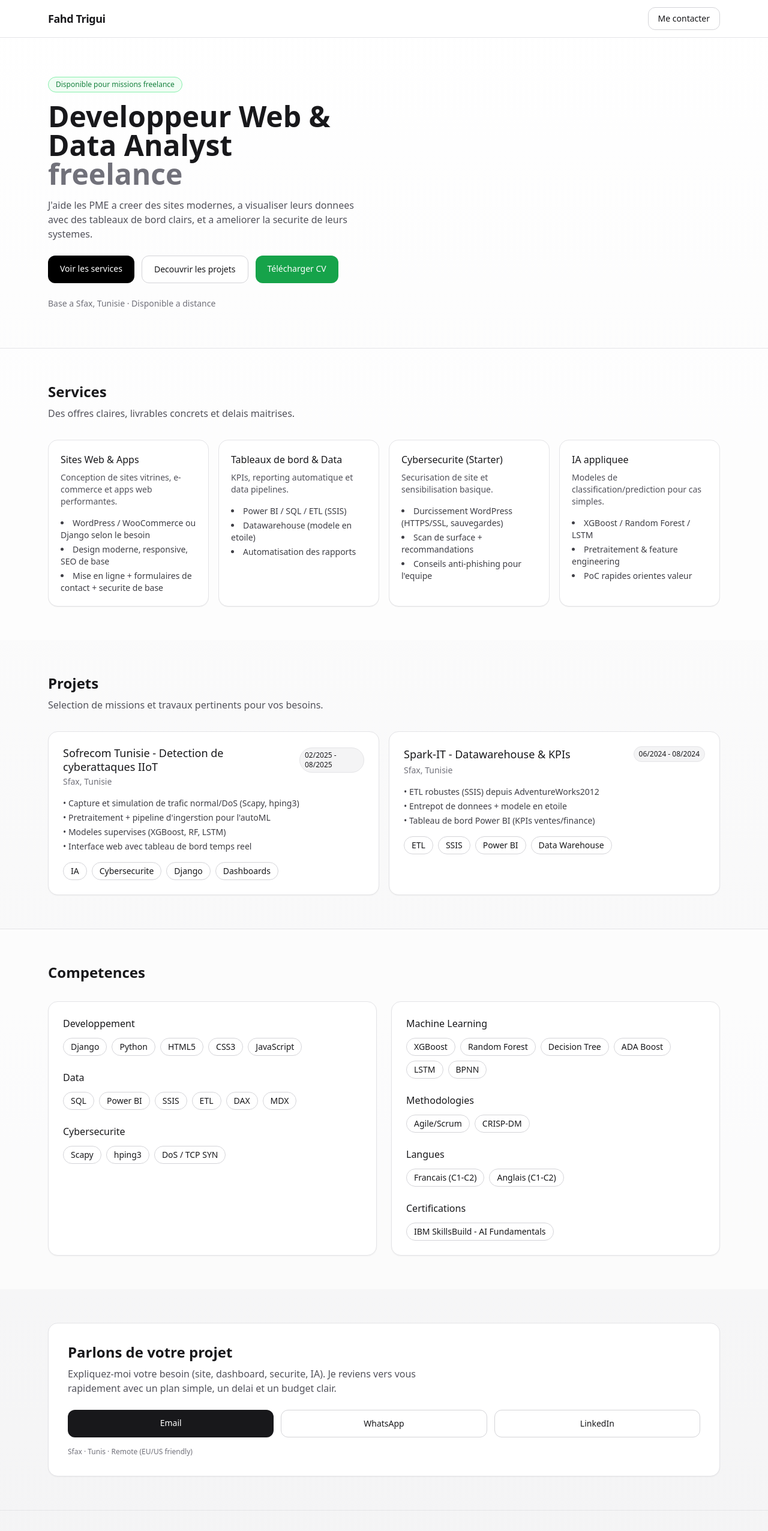
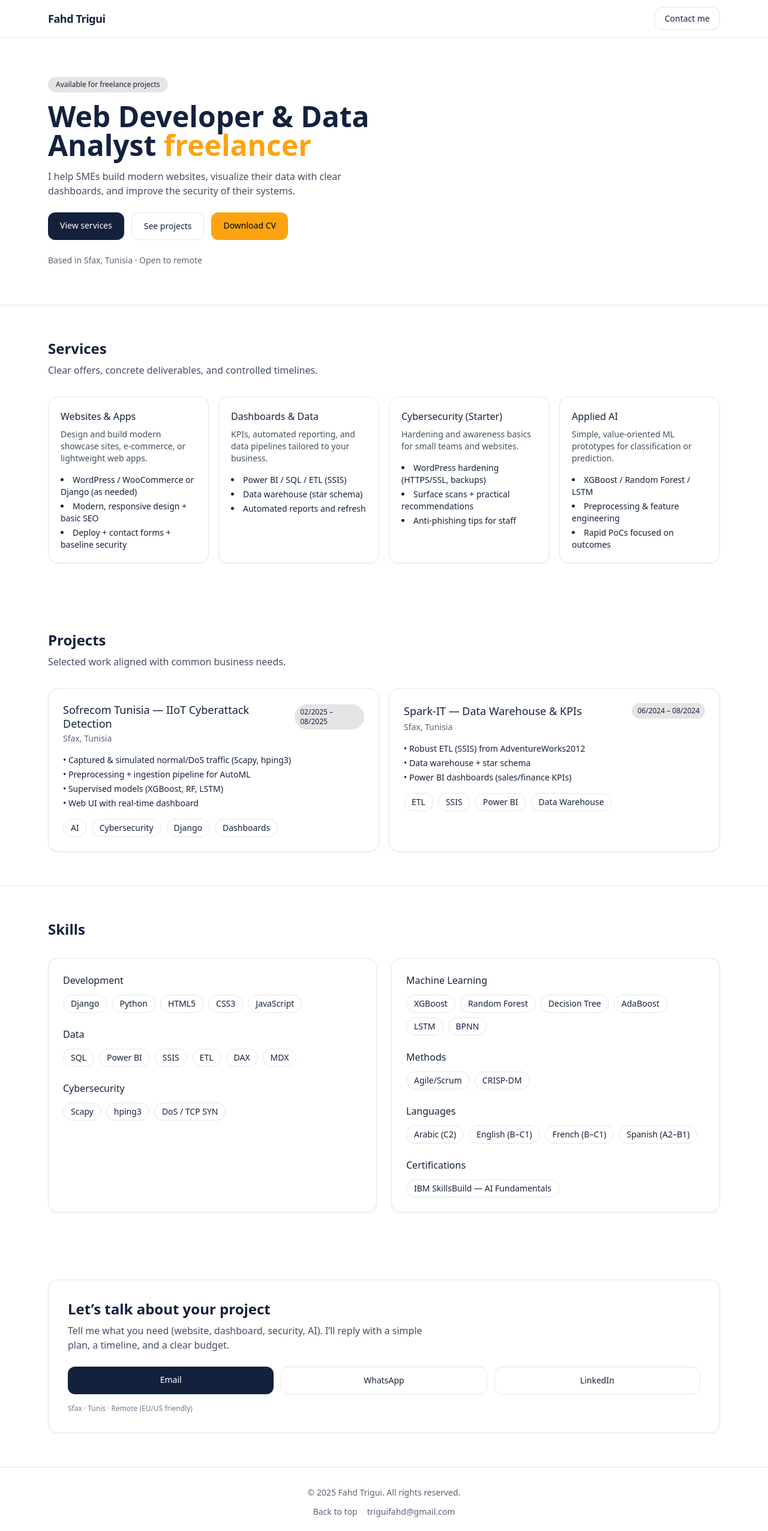
Before and after one commit to fahdtrigui/my-portfolio, a React (Vite) app: page / in a window 1280 px wide. Shown: the top 2552 px of the page at 60% size. Built offline with nearby package versions, Linux system fonts and the light colour scheme.

Commit message:
English version + brand palette + language levels

```diff
--- a/src/Portfolio.jsx
+++ b/src/Portfolio.jsx
@@ -1,66 +1,72 @@
 import React from "react";
+
+/* ---------- DATA ---------- */
 
 const services = [
   {
-    title: "Sites Web & Apps",
-    desc: "Conception de sites vitrines, e-commerce et apps web performantes.",
+    title: "Websites & Apps",
+    desc:
+      "Design and build modern showcase sites, e-commerce, or lightweight web apps.",
     bullets: [
-      "WordPress / WooCommerce ou Django selon le besoin",
-      "Design moderne, responsive, SEO de base",
-      "Mise en ligne + formulaires de contact + securite de base",
+      "WordPress / WooCommerce or Django (as needed)",
+      "Modern, responsive design + basic SEO",
+      "Deploy + contact forms + baseline security",
     ],
   },
   {
-    title: "Tableaux de bord & Data",
-    desc: "KPIs, reporting automatique et data pipelines.",
+    title: "Dashboards & Data",
+    desc:
+      "KPIs, automated reporting, and data pipelines tailored to your business.",
     bullets: [
       "Power BI / SQL / ETL (SSIS)",
-      "Datawarehouse (modele en etoile)",
-      "Automatisation des rapports",
+      "Data warehouse (star schema)",
+      "Automated reports and refresh",
     ],
   },
   {
-    title: "Cybersecurite (Starter)",
-    desc: "Securisation de site et sensibilisation basique.",
+    title: "Cybersecurity (Starter)",
+    desc:
+      "Hardening and awareness basics for small teams and websites.",
     bullets: [
-      "Durcissement WordPress (HTTPS/SSL, sauvegardes)",
-      "Scan de surface + recommandations",
-      "Conseils anti-phishing pour l'equipe",
+      "WordPress hardening (HTTPS/SSL, backups)",
+      "Surface scans + practical recommendations",
+      "Anti-phishing tips for staff",
     ],
   },
   {
-    title: "IA appliquee",
-    desc: "Modeles de classification/prediction pour cas simples.",
+    title: "Applied AI",
+    desc:
+      "Simple, value-oriented ML prototypes for classification or prediction.",
     bullets: [
       "XGBoost / Random Forest / LSTM",
-      "Pretraitement & feature engineering",
-      "PoC rapides orientes valeur",
+      "Preprocessing & feature engineering",
+      "Rapid PoCs focused on outcomes",
     ],
   },
 ];
 
 const projects = [
   {
-    title: "Sofrecom Tunisie - Detection de cyberattaques IIoT",
-    period: "02/2025 - 08/2025",
-    location: "Sfax, Tunisie",
-    tags: ["IA", "Cybersecurite", "Django", "Dashboards"],
+    title: "Sofrecom Tunisia — IIoT Cyberattack Detection",
+    period: "02/2025 – 08/2025",
+    location: "Sfax, Tunisia",
+    tags: ["AI", "Cybersecurity", "Django", "Dashboards"],
     points: [
-      "Capture et simulation de trafic normal/DoS (Scapy, hping3)",
-      "Pretraitement + pipeline d'ingerstion pour l'autoML",
-      "Modeles supervises (XGBoost, RF, LSTM)",
-      "Interface web avec tableau de bord temps reel",
+      "Captured & simulated normal/DoS traffic (Scapy, hping3)",
+      "Preprocessing + ingestion pipeline for AutoML",
+      "Supervised models (XGBoost, RF, LSTM)",
+      "Web UI with real-time dashboard",
     ],
   },
   {
-    title: "Spark-IT - Datawarehouse & KPIs",
-    period: "06/2024 - 08/2024",
-    location: "Sfax, Tunisie",
+    title: "Spark-IT — Data Warehouse & KPIs",
+    period: "06/2024 – 08/2024",
+    location: "Sfax, Tunisia",
     tags: ["ETL", "SSIS", "Power BI", "Data Warehouse"],
     points: [
-      "ETL robustes (SSIS) depuis AdventureWorks2012",
-      "Entrepot de donnees + modele en etoile",
-      "Tableau de bord Power BI (KPIs ventes/finance)",
+      "Robust ETL (SSIS) from AdventureWorks2012",
+      "Data warehouse + star schema",
+      "Power BI dashboards (sales/finance KPIs)",
     ],
   },
 ];
@@ -69,9 +75,15 @@ const skills = {
   Dev: ["Django", "Python", "HTML5", "CSS3", "JavaScript"],
   Data: ["SQL", "Power BI", "SSIS", "ETL", "DAX", "MDX"],
   Sec: ["Scapy", "hping3", "DoS / TCP SYN"],
-  ML: ["XGBoost", "Random Forest", "Decision Tree", "ADA Boost", "LSTM", "BPNN"],
+  ML: ["XGBoost", "Random Forest", "Decision Tree", "AdaBoost", "LSTM", "BPNN"],
   Method: ["Agile/Scrum", "CRISP-DM"],
-  Lang: ["Francais (C1-C2)", "Anglais (C1-C2)"],
+  // Language levels per your request:
+  Lang: [
+    "Arabic (C2)",
+    "English (B–C1)",
+    "French (B–C1)",
+    "Spanish (A2–B1)",
+  ],
 };
 
 const Chips = ({ items }) => (
@@ -79,7 +91,7 @@ const Chips = ({ items }) => (
     {items.map((t) => (
       <span
         key={t}
-        className="px-3 py-1 rounded-full border border-zinc-300 text-sm bg-white/60 backdrop-blur"
+        className="px-3 py-1 rounded-full border bg-white text-[#14213d] border-[#e5e5e5] text-sm"
       >
         {t}
       </span>
@@ -87,26 +99,28 @@ const Chips = ({ items }) => (
   </div>
 );
 
+/* ---------- UI ---------- */
+
 export default function Portfolio() {
   return (
-    <div className="min-h-screen bg-gradient-to-b from-white to-zinc-100 text-zinc-900">
+    <div className="min-h-screen bg-[#ffffff] text-[#14213d]">
       {/* Header */}
-      <header className="sticky top-0 z-20 bg-white/70 backdrop-blur border-b border-zinc-200">
+      <header className="sticky top-0 z-20 bg-white/90 backdrop-blur border-b border-[#e5e5e5]">
         <div className="max-w-6xl mx-auto px-4 py-3 flex items-center justify-between">
           <a href="#home" className="font-semibold text-lg tracking-tight">
             Fahd Trigui
           </a>
           <nav className="hidden md:flex items-center gap-6 text-sm">
-            <a className="hover:opacity-80" href="#services">Services</a>
-            <a className="hover:opacity-80" href="#projects">Projets</a>
-            <a className="hover:opacity-80" href="#skills">Competences</a>
-            <a className="hover:opacity-80" href="#contact">Contact</a>
+            <a className="hover:text-[#fca311]" href="#services">Services</a>
+            <a className="hover:text-[#fca311]" href="#projects">Projects</a>
+            <a className="hover:text-[#fca311]" href="#skills">Skills</a>
+            <a className="hover:text-[#fca311]" href="#contact">Contact</a>
           </nav>
           <a
-            href="mailto:triguifahd@gmail.com"
-            className="inline-flex items-center gap-2 rounded-xl border border-zinc-300 bg-white px-4 py-2 text-sm hover:shadow"
+            href="#contact"
+            className="inline-flex items-center gap-2 rounded-xl border border-[#e5e5e5] bg-white px-4 py-2 text-sm hover:bg-[#fca311] hover:text-black transition"
           >
-            Me contacter
+            Contact me
           </a>
         </div>
       </header>
@@ -115,57 +129,64 @@ export default function Portfolio() {
       <section id="home" className="relative">
         <div className="max-w-6xl mx-auto px-4 py-16 grid md:grid-cols-2 gap-10 items-center">
           <div>
-            <div className="inline-flex items-center gap-2 rounded-full border border-green-300 bg-green-50 px-3 py-1 text-xs text-green-700">
-              Disponible pour missions freelance
+            <div className="inline-flex items-center gap-2 rounded-full border border-[#e5e5e5] bg-[#e5e5e5] px-3 py-1 text-xs text-[#14213d]">
+              Available for freelance projects
             </div>
             <h1 className="mt-4 text-4xl md:text-5xl font-bold leading-tight">
-              Developpeur Web & Data Analyst <span className="text-zinc-500">freelance</span>
+              Web Developer & Data Analyst <span className="text-[#fca311]">freelancer</span>
             </h1>
-            <p className="mt-4 text-zinc-600 max-w-prose">
-              J'aide les PME a creer des sites modernes, a visualiser leurs donnees avec des tableaux de bord clairs,
-              et a ameliorer la securite de leurs systemes.
+            <p className="mt-4 text-[#14213d]/80 max-w-prose">
+              I help SMEs build modern websites, visualize their data with clear dashboards,
+              and improve the security of their systems.
             </p>
             <div className="mt-6 flex flex-wrap gap-3">
-              <a href="#services" className="rounded-xl bg-black text-white px-5 py-3 text-sm hover:opacity-90">
-                Voir les services
+              <a
+                href="#services"
+                className="rounded-xl bg-[#14213d] text-white px-5 py-3 text-sm hover:bg-black transition"
+              >
+                View services
               </a>
-              <a href="#projects" className="rounded-xl border border-zinc-300 bg-white px-5 py-3 text-sm hover:shadow">
-                Decouvrir les projets
+              <a
+                href="#projects"
+                className="rounded-xl border border-[#e5e5e5] bg-white px-5 py-3 text-sm hover:bg-[#e5e5e5] transition"
+              >
+                See projects
               </a>
-              {/* Download CV button */}
+              {/* Download CV */}
               <a
-                  href={`${import.meta.env.BASE_URL}CV_Fahd_Trigui.pdf`}
-                  download
-                  className="rounded-xl bg-green-600 text-white px-5 py-3 text-sm hover:bg-green-700"
-                >
-                  Télécharger CV
-                </a>
-
+                href={`${import.meta.env.BASE_URL}CV_Fahd_Trigui.pdf`}
+                download
+                className="rounded-xl bg-[#fca311] text-black px-5 py-3 text-sm hover:bg-[#f7b63c] transition"
+              >
+                Download CV
+              </a>
             </div>
-            <div className="mt-6 text-sm text-zinc-500">
-              Base a Sfax, Tunisie · Disponible a distance
+            <div className="mt-6 text-sm text-[#14213d]/70">
+              Based in Sfax, Tunisia · Open to remote
             </div>
           </div>
           <div className="md:justify-self-end">
-            {/* you can add an image here later */}
+            {/* Add a hero image or illustration later if you like */}
           </div>
         </div>
       </section>
 
       {/* Services */}
-      <section id="services" className="py-14 border-t border-zinc-200 bg-white/60">
+      <section id="services" className="py-14 border-t border-[#e5e5e5] bg-[#ffffff]">
         <div className="max-w-6xl mx-auto px-4">
           <h2 className="text-2xl font-semibold">Services</h2>
-          <p className="mt-2 text-zinc-600 max-w-2xl">Des offres claires, livrables concrets et delais maitrises.</p>
+          <p className="mt-2 text-[#14213d]/80 max-w-2xl">
+            Clear offers, concrete deliverables, and controlled timelines.
+          </p>
           <div className="mt-8 grid sm:grid-cols-2 lg:grid-cols-4 gap-4">
             {services.map((s) => (
               <article
                 key={s.title}
-                className="rounded-2xl border border-zinc-200 bg-white p-5 shadow-[0_1px_0_rgba(0,0,0,0.05)]"
+                className="rounded-2xl border border-[#e5e5e5] bg-white p-5 shadow-[0_1px_0_rgba(0,0,0,0.04)]"
               >
                 <h3 className="font-medium">{s.title}</h3>
-                <p className="mt-2 text-sm text-zinc-600">{s.desc}</p>
-                <ul className="mt-4 space-y-1 text-sm text-zinc-700 list-disc list-inside">
+                <p className="mt-2 text-sm text-[#14213d]/80">{s.desc}</p>
+                <ul className="mt-4 space-y-1 text-sm text-[#14213d] list-disc list-inside">
                   {s.bullets.map((b) => (
                     <li key={b}>{b}</li>
                   ))}
@@ -179,21 +200,21 @@ export default function Portfolio() {
       {/* Projects */}
       <section id="projects" className="py-14">
         <div className="max-w-6xl mx-auto px-4">
-          <h2 className="text-2xl font-semibold">Projets</h2>
-          <p className="mt-2 text-zinc-600 max-w-2xl">
-            Selection de missions et travaux pertinents pour vos besoins.
+          <h2 className="text-2xl font-semibold">Projects</h2>
+          <p className="mt-2 text-[#14213d]/80 max-w-2xl">
+            Selected work aligned with common business needs.
           </p>
           <div className="mt-8 grid md:grid-cols-2 gap-4">
             {projects.map((p) => (
-              <article key={p.title} className="rounded-2xl border border-zinc-200 bg-white p-6 shadow-sm">
+              <article key={p.title} className="rounded-2xl border border-[#e5e5e5] bg-white p-6 shadow-sm">
                 <div className="flex items-center justify-between gap-3">
                   <h3 className="text-lg font-medium leading-tight">{p.title}</h3>
-                  <span className="text-xs px-2 py-1 rounded-full bg-zinc-100 border border-zinc-200">
+                  <span className="text-xs px-2 py-1 rounded-full bg-[#e5e5e5] border border-[#e5e5e5]">
                     {p.period}
                   </span>
                 </div>
-                <div className="mt-1 text-sm text-zinc-500">{p.location}</div>
-                <div className="mt-4 space-y-1 text-sm text-zinc-700">
+                <div className="mt-1 text-sm text-[#14213d]/70">{p.location}</div>
+                <div className="mt-4 space-y-1 text-sm text-[#14213d]">
                   {p.points.map((pt) => (
                     <div key={pt}>• {pt}</div>
                   ))}
@@ -208,41 +229,28 @@ export default function Portfolio() {
       </section>
 
       {/* Skills */}
-      <section id="skills" className="py-14 border-t border-zinc-200 bg-white/60">
+      <section id="skills" className="py-14 border-t border-[#e5e5e5] bg-[#ffffff]">
         <div className="max-w-6xl mx-auto px-4">
-          <h2 className="text-2xl font-semibold">Competences</h2>
+          <h2 className="text-2xl font-semibold">Skills</h2>
           <div className="mt-8 grid md:grid-cols-2 gap-6">
-            <div className="rounded-2xl border border-zinc-200 bg-white p-6 shadow-sm">
-              <h3 className="font-medium">Developpement</h3>
-              <div className="mt-3">
-                <Chips items={skills.Dev} />
-              </div>
+            <div className="rounded-2xl border border-[#e5e5e5] bg-white p-6 shadow-sm">
+              <h3 className="font-medium">Development</h3>
+              <div className="mt-3"><Chips items={skills.Dev} /></div>
               <h3 className="mt-6 font-medium">Data</h3>
-              <div className="mt-3">
-                <Chips items={skills.Data} />
-              </div>
-              <h3 className="mt-6 font-medium">Cybersecurite</h3>
-              <div className="mt-3">
-                <Chips items={skills.Sec} />
-              </div>
+              <div className="mt-3"><Chips items={skills.Data} /></div>
+              <h3 className="mt-6 font-medium">Cybersecurity</h3>
+              <div className="mt-3"><Chips items={skills.Sec} /></div>
             </div>
-            <div className="rounded-2xl border border-zinc-200 bg-white p-6 shadow-sm">
+
+            <div className="rounded-2xl border border-[#e5e5e5] bg-white p-6 shadow-sm">
               <h3 className="font-medium">Machine Learning</h3>
-              <div className="mt-3">
-                <Chips items={skills.ML} />
-              </div>
-              <h3 className="mt-6 font-medium">Methodologies</h3>
-              <div className="mt-3">
-                <Chips items={skills.Method} />
-              </div>
-              <h3 className="mt-6 font-medium">Langues</h3>
-              <div className="mt-3">
-                <Chips items={skills.Lang} />
-              </div>
+              <div className="mt-3"><Chips items={skills.ML} /></div>
+              <h3 className="mt-6 font-medium">Methods</h3>
+              <div className="mt-3"><Chips items={skills.Method} /></div>
+              <h3 className="mt-6 font-medium">Languages</h3>
+              <div className="mt-3"><Chips items={skills.Lang} /></div>
               <h3 className="mt-6 font-medium">Certifications</h3>
-              <div className="mt-3">
-                <Chips items={["IBM SkillsBuild - AI Fundamentals"]} />
-              </div>
+              <div className="mt-3"><Chips items={["IBM SkillsBuild — AI Fundamentals"]} /></div>
             </div>
           </div>
         </div>
@@ -251,35 +259,52 @@ export default function Portfolio() {
       {/* Contact */}
       <section id="contact" className="py-14">
         <div className="max-w-6xl mx-auto px-4">
-          <div className="rounded-2xl border border-zinc-200 bg-white p-8 shadow-sm">
-            <h2 className="text-2xl font-semibold">Parlons de votre projet</h2>
-            <p className="mt-2 text-zinc-600 max-w-prose">
-              Expliquez-moi votre besoin (site, dashboard, securite, IA). Je reviens vers vous rapidement
-              avec un plan simple, un delai et un budget clair.
+          <div className="rounded-2xl border border-[#e5e5e5] bg-white p-8 shadow-sm">
+            <h2 className="text-2xl font-semibold">Let’s talk about your project</h2>
+            <p className="mt-2 text-[#14213d]/80 max-w-prose">
+              Tell me what you need (website, dashboard, security, AI). I’ll reply with a simple plan,
+              a timeline, and a clear budget.
             </p>
             <div className="mt-6 grid sm:grid-cols-3 gap-3 text-sm">
-              <a href="mailto:triguifahd@gmail.com" className="rounded-xl bg-zinc-900 text-white px-5 py-3 text-center hover:opacity-90">
+              <a
+                href="mailto:triguifahd@gmail.com"
+                className="rounded-xl bg-[#14213d] text-white px-5 py-3 text-center hover:bg-black transition"
+              >
                 Email
               </a>
-              <a href="https://wa.me/21656129988" target="_blank" rel="noreferrer" className="rounded-xl border border-zinc-300 bg-white px-5 py-3 text-center hover:shadow">
+              <a
+                href="https://wa.me/21656129988"
+                target="_blank"
+                rel="noreferrer"
+                className="rounded-xl border border-[#e5e5e5] bg-white px-5 py-3 text-center hover:bg-[#e5e5e5] transition"
+              >
                 WhatsApp
               </a>
-              <a href="https://linkedin.com/in/fahd-trigui-512799252" target="_blank" rel="noreferrer" className="rounded-xl border border-zinc-300 bg-white px-5 py-3 text-center hover:shadow">
+              <a
+                href="https://linkedin.com/in/fahd-trigui-512799252"
+                target="_blank"
+                rel="noreferrer"
+                className="rounded-xl border border-[#e5e5e5] bg-white px-5 py-3 text-center hover:bg-[#e5e5e5] transition"
+              >
                 LinkedIn
               </a>
             </div>
-            <p className="mt-4 text-xs text-zinc-500">Sfax · Tunis · Remote (EU/US friendly)</p>
+            <p className="mt-4 text-xs text-[#14213d]/60">
+              Sfax · Tunis · Remote (EU/US friendly)
+            </p>
           </div>
         </div>
       </section>
 
       {/* Footer */}
-      <footer className="py-8 border-t border-zinc-200 text-sm text-zinc-500">
+      <footer className="py-8 border-t border-[#e5e5e5] text-sm text-[#14213d]/70">
         <div className="max-w-6xl mx-auto px-4 flex flex-col md:flex-row items-center justify-between gap-3">
-          <div>© {new Date().getFullYear()} Fahd Trigui. Tous droits reserves.</div>
+          <div>© {new Date().getFullYear()} Fahd Trigui. All rights reserved.</div>
           <div className="flex items-center gap-4">
-            <a className="hover:opacity-80" href="#home">Haut de page</a>
-            <a className="hover:opacity-80" href="mailto:triguifahd@gmail.com">triguifahd@gmail.com</a>
+            <a className="hover:text-[#fca311]" href="#home">Back to top</a>
+            <a className="hover:text-[#fca311]" href="mailto:triguifahd@gmail.com">
+              triguifahd@gmail.com
+            </a>
           </div>
         </div>
       </footer>
```
